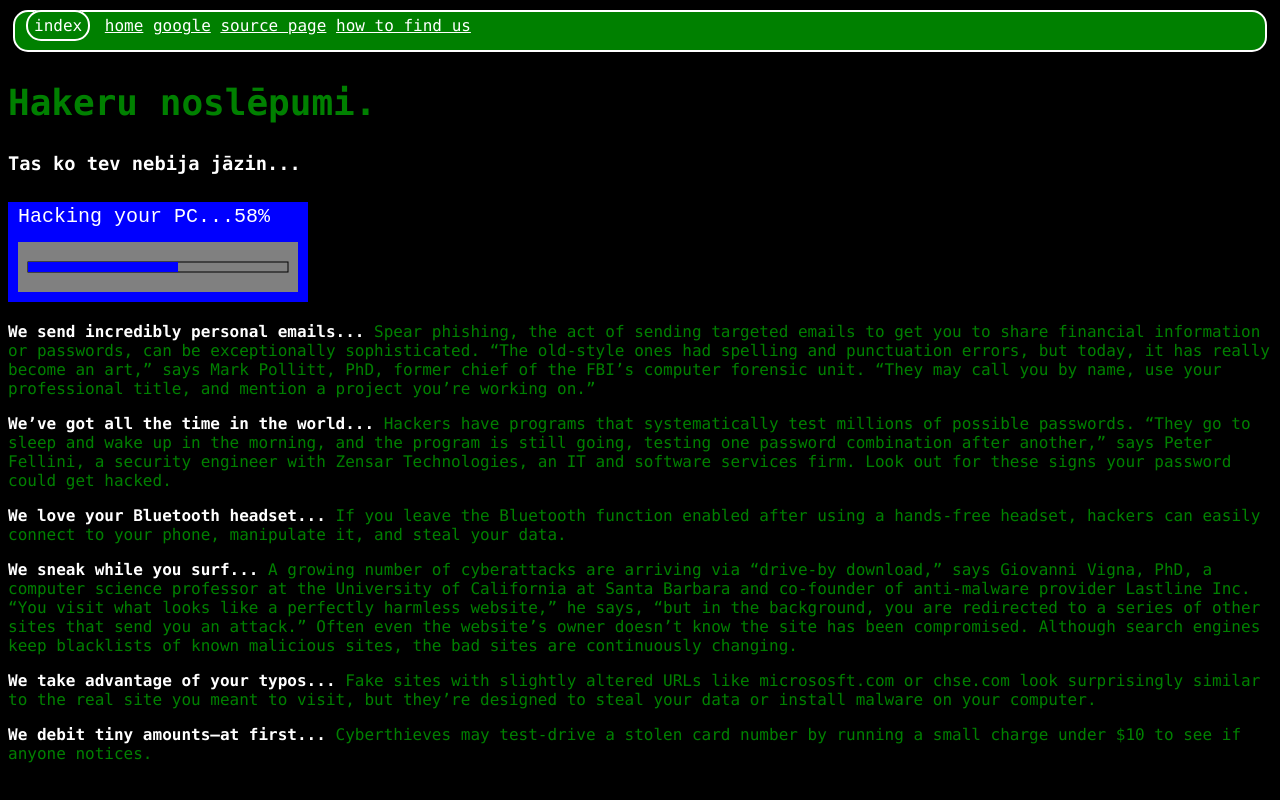
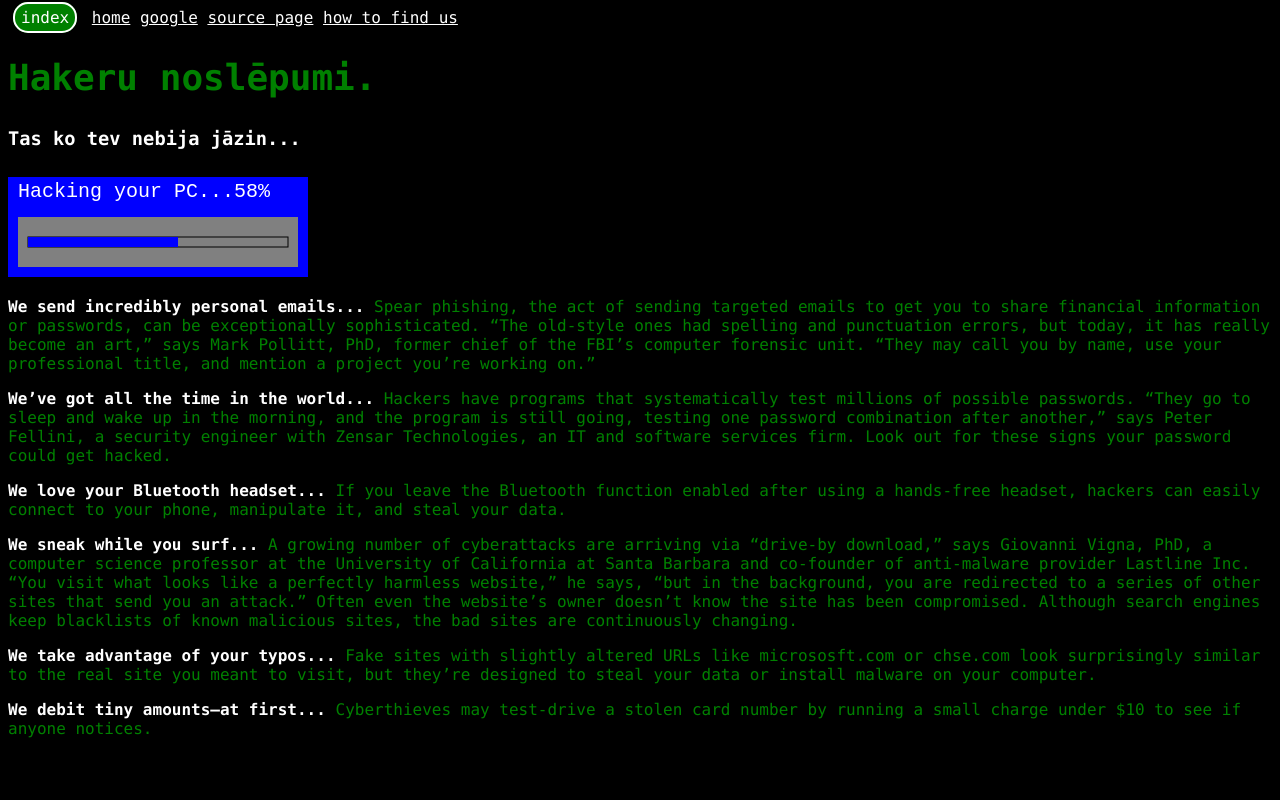
Before and after one commit to helikopterelidojosa/hackers-webpage, a plain HTML site: page index.html in a window 1280 px wide. Drawn offline with Linux system fonts and the light colour scheme.

Commit message:
Update style.css

```diff
--- a/style.css
+++ b/style.css
@@ -1,24 +1,3 @@
-nav {
-background-color: green ;
-    color:white;
-    border: 2px solid white;
-    border-radius: 15px;
-    text-decoration: none;
-
-    margin-top: 10px;
-    margin-bottom: 10px;
-    margin-right: 5px;
-    margin-left: 5px;
-
-    padding-top: 4px;
-    padding-right: 6px;
-    padding-bottom: 4px;
-    padding-left: 6px;
-
-    height: 30px;
-;
-}
-
 .nav {
 
     background-color: green ;
```
